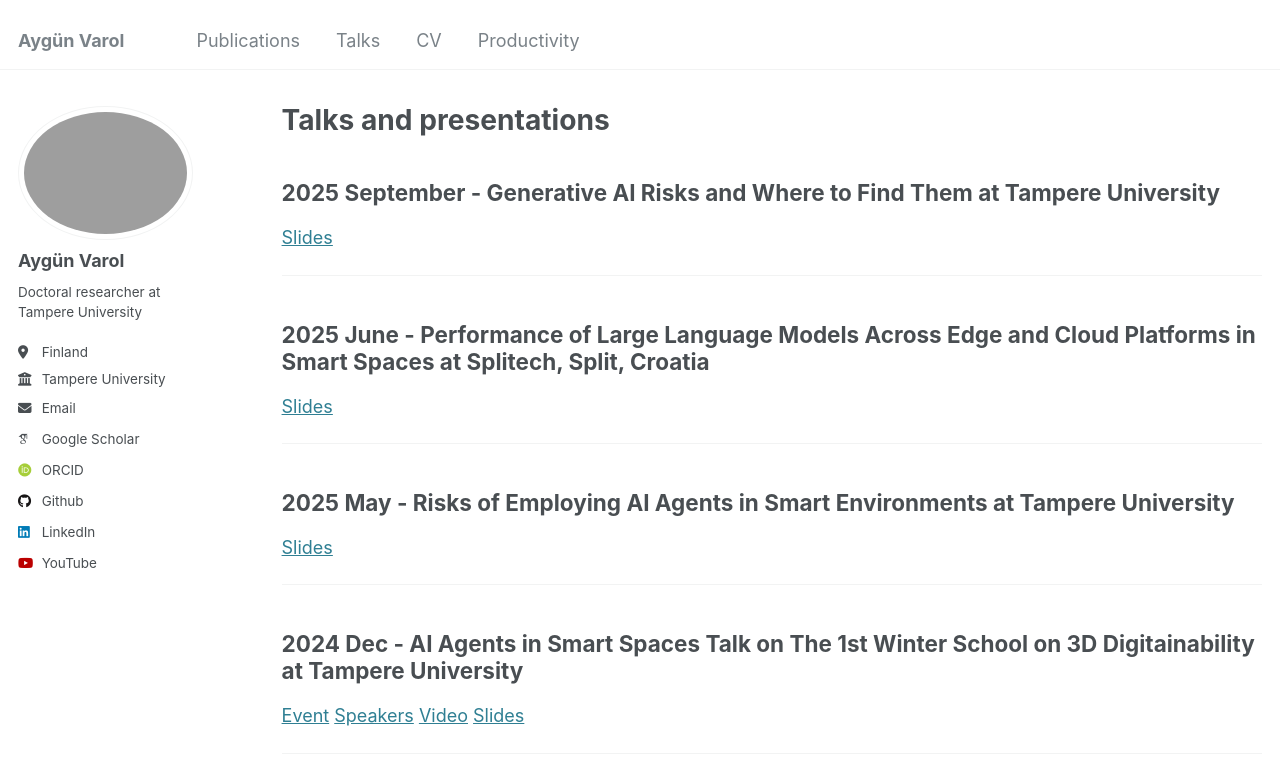
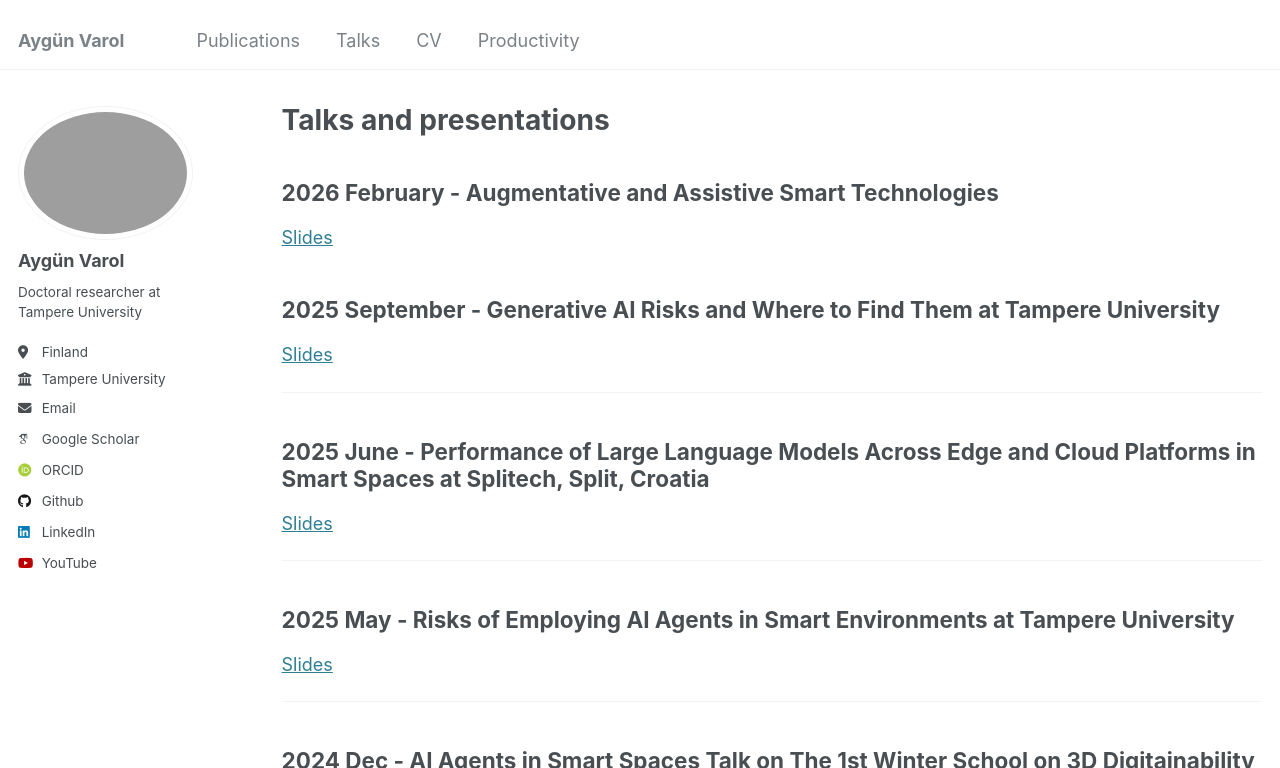
Before and after one commit to AygunVarol/aygunvarol.github.io, a Jekyll site: the page built from _pages/talks.md, in a window 1280 px wide and 900 px high, cut to the strip 0-768 px from the top of the window. Built offline with Jekyll 4.4.1, drawn with Linux system fonts in a browser that asks for light colours; some web fonts are replaced.

Commit message:
Update talks.md

```diff
--- a/_pages/talks.md
+++ b/_pages/talks.md
@@ -4,6 +4,10 @@ title: "Talks and presentations"
 permalink: /talks/
 author_profile: true
 ---
+
+2026 February - Augmentative and Assistive Smart Technologies
+------
+[Slides](https://aygunvarol.github.io/files/guest-lecture-ai-smart-environments.pdf)
 
 2025 September - Generative AI Risks and Where to Find Them at Tampere University
 ------
```
